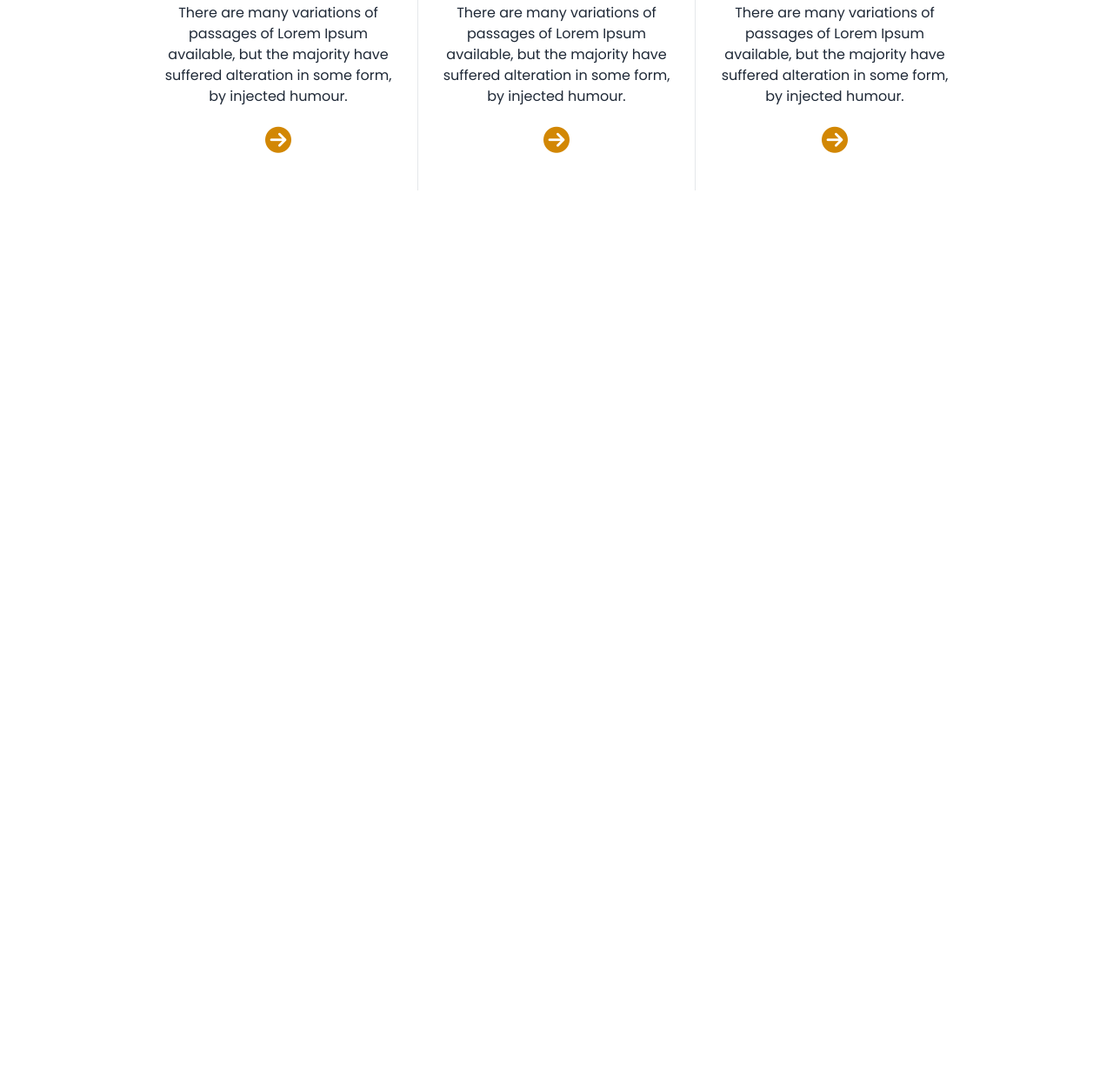
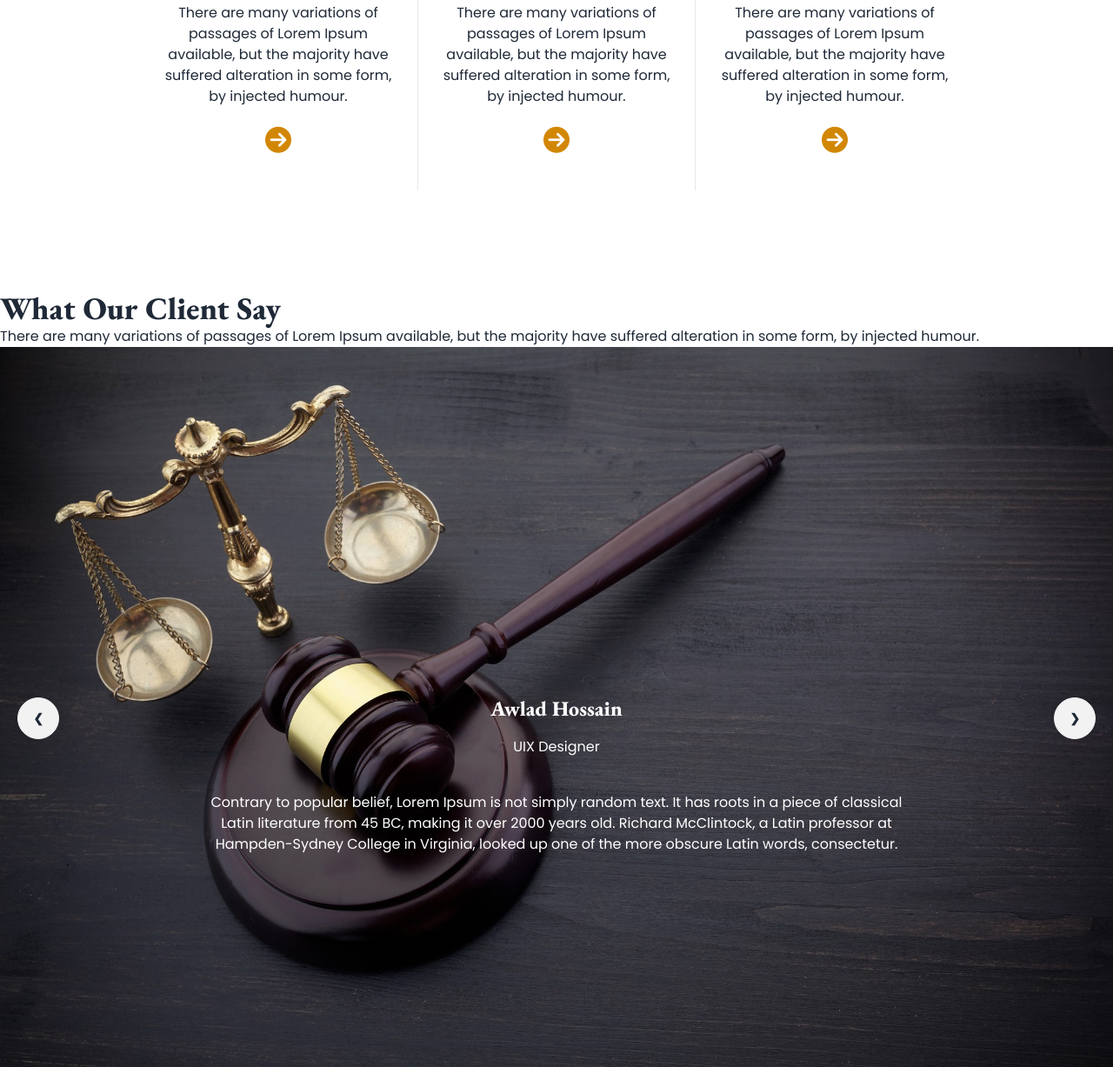
Before and after one commit to momin096/legal-solution, a plain HTML site: page index.html in a window 1280 px wide. Shown: the part 1621-2848 px from the top of the page at 87% size. Before the commit the page ends 1956 px from the top, so only its background shows below. Drawn offline with nearby package versions, Linux system fonts and the light colour scheme.

Commit message:
carusol part

```diff
--- a/index.html
+++ b/index.html
@@ -26,8 +26,8 @@
         href="https://fonts.googleapis.com/css2?family=EB+Garamond:wght@500;600;700;800&family=Manrope:wght@400;500;600;700;800&family=Poppins:wght@400;500;600;700;800&display=swap"
         rel="stylesheet">
 
-        <!-- font awesome -->
-        <script src="https://kit.fontawesome.com/d0caab4d70.js" crossorigin="anonymous"></script>
+    <!-- font awesome -->
+    <script src="https://kit.fontawesome.com/d0caab4d70.js" crossorigin="anonymous"></script>
 
     <!-- CUSTOM CSS -->
     <script>
@@ -158,7 +158,8 @@
 
         <!-- banner section -->
 
-        <section class="bg-[url('./images/banner.png')] p-5   lg:p-28 bg-no-repeat my-10 lg:my-24 text-center bg-center">
+        <section
+            class="bg-[url('./images/banner.png')] p-5   lg:p-28 bg-no-repeat my-10 lg:my-24 text-center bg-center">
             <h2 class="text-3xl lg:text-7xl font-extrabold text-white mb-9 font-garamond">We Provide Effective <br>
                 Legal Solutions</h2>
             <p class="font-normal text-white mb-12">There are many variations of passages of Lorem Ipsum available, but
@@ -183,46 +184,111 @@
             </div>
 
             <div class="grid grid-cols-1 md:grid-cols-2 lg:grid-cols-3 m-5">
-                <div class="max-w-xs text-center space-y-5 py-10 px-6 border-b hover:bg-gradient-to-b from-gray-100 to-gray-50">
+                <div
+                    class="max-w-xs text-center space-y-5 py-10 px-6 border-b hover:bg-gradient-to-b from-gray-100 to-gray-50">
                     <img class="mx-auto w-16" src="./images/business.png" alt="">
                     <h2 class="text-3xl font-extrabold font-garamond">Business Law</h2>
-                    <p>There are many variations of passages of Lorem Ipsum available, but the majority have suffered alteration in some form, by injected humour.</p>
+                    <p>There are many variations of passages of Lorem Ipsum available, but the majority have suffered
+                        alteration in some form, by injected humour.</p>
                     <i class="fa-solid fa-circle-arrow-right text-3xl" style="color: #d28704;"></i>
                 </div>
-                <div class="max-w-xs text-center space-y-5 py-10 px-6 lg:border border-b hover:bg-gradient-to-b from-gray-100 to-gray-50">
+                <div
+                    class="max-w-xs text-center space-y-5 py-10 px-6 lg:border border-b hover:bg-gradient-to-b from-gray-100 to-gray-50">
                     <img class="mx-auto w-16" src="./images/business.png" alt="">
                     <h2 class="text-3xl font-extrabold font-garamond">Business Law</h2>
-                    <p>There are many variations of passages of Lorem Ipsum available, but the majority have suffered alteration in some form, by injected humour.</p>
+                    <p>There are many variations of passages of Lorem Ipsum available, but the majority have suffered
+                        alteration in some form, by injected humour.</p>
                     <i class="fa-solid fa-circle-arrow-right text-3xl" style="color: #d28704;"></i>
                 </div>
-                <div class="max-w-xs text-center space-y-5 py-10 px-6 border-b hover:bg-gradient-to-b from-gray-100 to-gray-50">
+                <div
+                    class="max-w-xs text-center space-y-5 py-10 px-6 border-b hover:bg-gradient-to-b from-gray-100 to-gray-50">
                     <img class="mx-auto w-16" src="./images/business.png" alt="">
                     <h2 class="text-3xl font-extrabold font-garamond">Business Law</h2>
-                    <p>There are many variations of passages of Lorem Ipsum available, but the majority have suffered alteration in some form, by injected humour.</p>
+                    <p>There are many variations of passages of Lorem Ipsum available, but the majority have suffered
+                        alteration in some form, by injected humour.</p>
                     <i class="fa-solid fa-circle-arrow-right text-3xl" style="color: #d28704;"></i>
                 </div>
-                <div class="max-w-xs text-center space-y-5 py-10 px-6 border-b lg:border-b-0 hover:bg-gradient-to-b from-gray-100 to-gray-50">
+                <div
+                    class="max-w-xs text-center space-y-5 py-10 px-6 border-b lg:border-b-0 hover:bg-gradient-to-b from-gray-100 to-gray-50">
                     <img class="mx-auto w-16" src="./images/business.png" alt="">
                     <h2 class="text-3xl font-extrabold font-garamond">Business Law</h2>
-                    <p>There are many variations of passages of Lorem Ipsum available, but the majority have suffered alteration in some form, by injected humour.</p>
+                    <p>There are many variations of passages of Lorem Ipsum available, but the majority have suffered
+                        alteration in some form, by injected humour.</p>
                     <i class="fa-solid fa-circle-arrow-right text-3xl" style="color: #d28704;"></i>
                 </div>
-                <div class="max-w-xs text-center space-y-5 py-10 px-6 lg:border-l lg:border-r border-b lg:border-b-0  hover:bg-gradient-to-b from-gray-100 to-gray-50">
+                <div
+                    class="max-w-xs text-center space-y-5 py-10 px-6 lg:border-l lg:border-r border-b lg:border-b-0  hover:bg-gradient-to-b from-gray-100 to-gray-50">
                     <img class="mx-auto w-16" src="./images/business.png" alt="">
                     <h2 class="text-3xl font-extrabold font-garamond">Business Law</h2>
-                    <p>There are many variations of passages of Lorem Ipsum available, but the majority have suffered alteration in some form, by injected humour.</p>
+                    <p>There are many variations of passages of Lorem Ipsum available, but the majority have suffered
+                        alteration in some form, by injected humour.</p>
                     <i class="fa-solid fa-circle-arrow-right text-3xl" style="color: #d28704;"></i>
                 </div>
-                <div class="max-w-xs text-center space-y-5 py-10 px-6 border-b lg:border-b-0  hover:bg-gradient-to-b from-gray-100 to-gray-50">
+                <div
+                    class="max-w-xs text-center space-y-5 py-10 px-6 border-b lg:border-b-0  hover:bg-gradient-to-b from-gray-100 to-gray-50">
                     <img class="mx-auto w-16" src="./images/business.png" alt="">
                     <h2 class="text-3xl font-extrabold font-garamond">Business Law</h2>
-                    <p>There are many variations of passages of Lorem Ipsum available, but the majority have suffered alteration in some form, by injected humour.</p>
+                    <p>There are many variations of passages of Lorem Ipsum available, but the majority have suffered
+                        alteration in some form, by injected humour.</p>
                     <i class="fa-solid fa-circle-arrow-right text-3xl" style="color: #d28704;"></i>
                 </div>
 
             </div>
 
         </section>
+
+        <!-- clint review -->
+        <section>
+            <div>
+                <h2 class="font-garamond font-extrabold text-4xl">What Our Client Say</h2>
+                <p>There are many variations of passages of Lorem Ipsum available, but the majority have suffered
+                    alteration in some form, by injected humour.</p>
+            </div>
+
+            <div class="carousel w-full">
+                <div id="slide1" class="carousel-item relative w-full">
+                  <img  src="./images/slider-1.jpg" class="w-full" />
+                  <div class="absolute flex justify-between transform -translate-y-1/2 left-5 right-5 top-1/2 z-10">
+                    <a href="#slide4" class="btn btn-circle">❮</a>
+                    <a href="#slide2" class="btn btn-circle">❯</a>
+                  </div>
+
+                  <div class="absolute text-white p-60 items-center justify-center top-40 text-center z-0">
+                    <h3 class="text-2xl font-extrabold font-garamond mb-4">Awlad Hossain</h3>
+                    <h5 class="font-normal mb-10">UIX Designer</h5>
+                    <p class="font-normal">Contrary to popular belief, Lorem Ipsum is not simply random text. It has roots in a piece of classical Latin literature from 45 BC, making it over 2000 years old. Richard McClintock, a Latin professor at Hampden-Sydney College in Virginia, looked up one of the more obscure Latin words, consectetur.</p>
+                  </div>
+
+                </div>
+                <div id="slide2" class="carousel-item relative w-full">
+                  <img src="./images/slider-2.jpg" class="w-full"/>
+                  <div class="absolute flex justify-between transform -translate-y-1/2 left-5 right-5 top-1/2 z-10">
+                    <a href="#slide1" class="btn btn-circle">❮</a>
+                    <a href="#slide3" class="btn btn-circle">❯</a>
+                  </div>
+
+                  <div class="absolute text-white p-60 items-center justify-center top-40 text-center z-0">
+                    <h3 class="text-2xl font-extrabold font-garamond mb-4">Awlad Hossain</h3>
+                    <h5 class="font-normal mb-10">UIX Designer</h5>
+                    <p class="font-normal">Contrary to popular belief, Lorem Ipsum is not simply random text. It has roots in a piece of classical Latin literature from 45 BC, making it over 2000 years old. Richard McClintock, a Latin professor at Hampden-Sydney College in Virginia, looked up one of the more obscure Latin words, consectetur.</p>
+                  </div>
+                </div>
+                <div id="slide3" class="carousel-item relative w-full">
+                  <img src="./images/slider-3.jpg" class="w-full" />
+                  <div class="absolute flex justify-between transform -translate-y-1/2 left-5 right-5 top-1/2 z-10">
+                    <a href="#slide2" class="btn btn-circle">❮</a>
+                    <a href="#slide1" class="btn btn-circle">❯</a>
+                  </div>
+
+                  <div class="absolute text-white p-60 items-center justify-center top-40 text-center z-0">
+                    <h3 class="text-2xl font-extrabold font-garamond mb-4">Awlad Hossain</h3>
+                    <h5 class="font-normal mb-10">UIX Designer</h5>
+                    <p class="font-normal">Contrary to popular belief, Lorem Ipsum is not simply random text. It has roots in a piece of classical Latin literature from 45 BC, making it over 2000 years old. Richard McClintock, a Latin professor at Hampden-Sydney College in Virginia, looked up one of the more obscure Latin words, consectetur.</p>
+                  </div>
+                </div>
+
+              </div>
+        </section>
     </main>
 </body>
 
```
